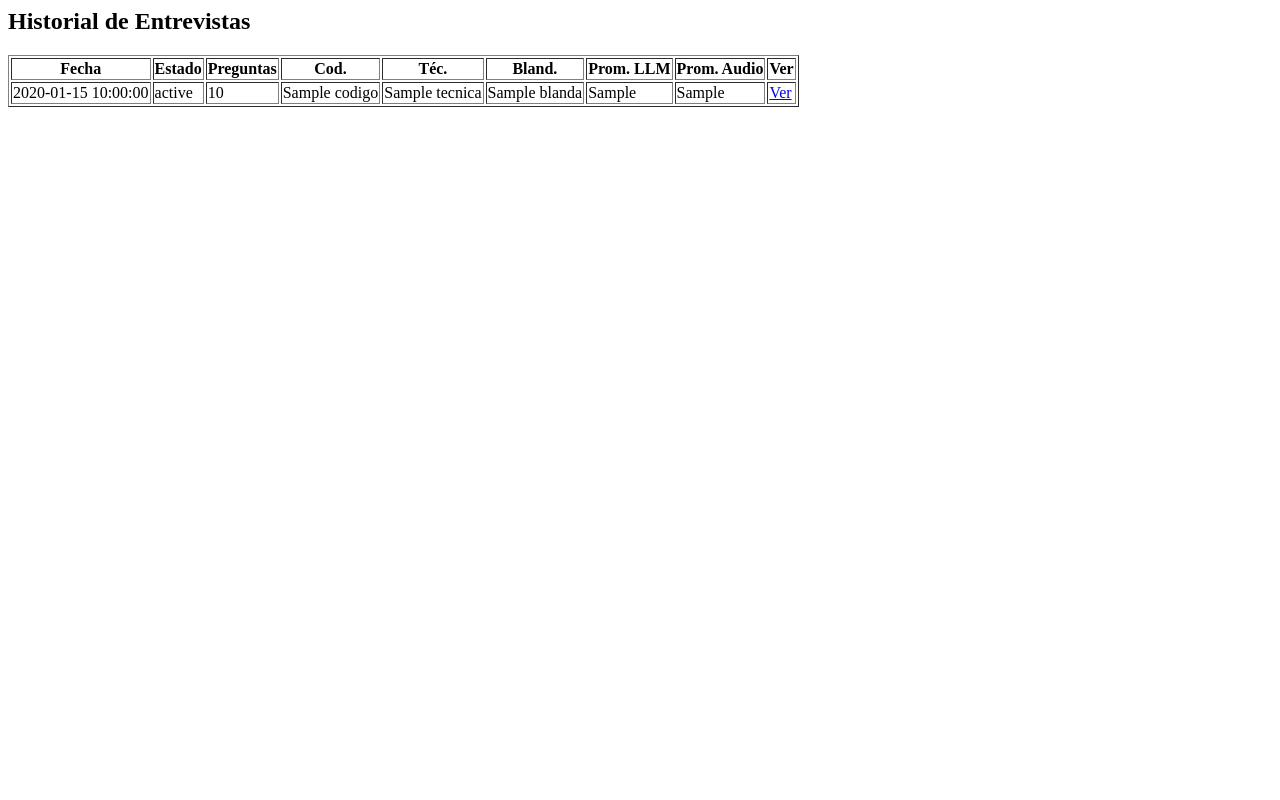
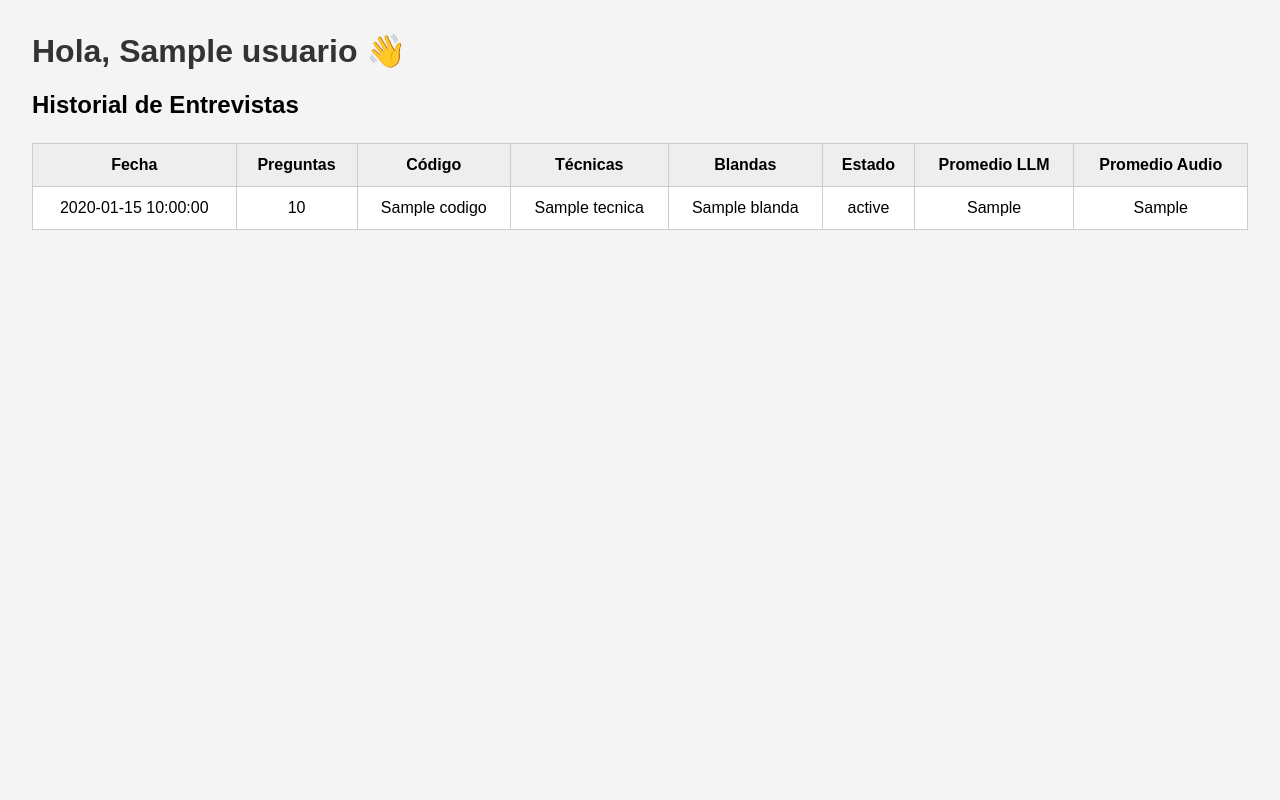
Before and after one commit to mrcolina03/CCInterview, a FastAPI app: template src/simulador_entrevistas/templates/feedback/dashboard.html in a window 1280 px wide. Run offline with FastAPI, Linux system fonts and the light colour scheme; the template is opened without the code that fills it: most values are stand-ins (such as "Sample title", 1, 10 or a date in 2020).

Commit message:
Update dashboard.html

```diff
--- a/src/simulador_entrevistas/templates/feedback/dashboard.html
+++ b/src/simulador_entrevistas/templates/feedback/dashboard.html
@@ -1,34 +1,74 @@
-{% block content %}
+<!DOCTYPE html>
+<html lang="es">
+<head>
+    <meta charset="UTF-8">
+    <title>Dashboard de Entrevistas</title>
+    <style>
+        body {
+            font-family: Arial, sans-serif;
+            margin: 2rem;
+            background-color: #f4f4f4;
+        }
+        h1 {
+            color: #333;
+        }
+        table {
+            width: 100%;
+            border-collapse: collapse;
+            margin-top: 1.5rem;
+            background-color: white;
+        }
+        th, td {
+            padding: 0.75rem;
+            border: 1px solid #ccc;
+            text-align: center;
+        }
+        th {
+            background-color: #eee;
+        }
+        .estado-finalizada {
+            color: green;
+        }
+        .estado-activa {
+            color: orange;
+        }
+    </style>
+</head>
+<body>
+    <h1>Hola, {{ usuario.nombre }} 👋</h1>
     <h2>Historial de Entrevistas</h2>
 
-<table border="1">
+    {% if entrevistas %}
+        <table>
             <thead>
                 <tr>
                     <th>Fecha</th>
+                    <th>Preguntas</th>
+                    <th>Código</th>
+                    <th>Técnicas</th>
+                    <th>Blandas</th>
                     <th>Estado</th>
-            <th>Preguntas</th>
-            <th>Cod.</th>
-            <th>Téc.</th>
-            <th>Bland.</th>
-            <th>Prom. LLM</th>
-            <th>Prom. Audio</th>
-            <th>Ver</th>
+                    <th>Promedio LLM</th>
+                    <th>Promedio Audio</th>
                 </tr>
             </thead>
             <tbody>
-        {% for e in entrevistas %}
+                {% for entrevista in entrevistas %}
                     <tr>
-            <td>{{ e.fecha }}</td>
-            <td>{{ e.estado }}</td>
-            <td>{{ e.total }}</td>
-            <td>{{ e.codigo }}</td>
-            <td>{{ e.tecnica }}</td>
-            <td>{{ e.blanda }}</td>
-            <td>{{ e.promedio_llm }}</td>
-            <td>{{ e.promedio_audio }}</td>
-            <td><a href="/resultados/{{ e._id }}">Ver</a></td>
+                        <td>{{ entrevista.fecha }}</td>
+                        <td>{{ entrevista.total }}</td>
+                        <td>{{ entrevista.codigo }}</td>
+                        <td>{{ entrevista.tecnica }}</td>
+                        <td>{{ entrevista.blanda }}</td>
+                        <td class="estado-{{ entrevista.estado | lower }}">{{ entrevista.estado }}</td>
+                        <td>{{ entrevista.promedio_llm }}</td>
+                        <td>{{ entrevista.promedio_audio }}</td>
                     </tr>
                 {% endfor %}
             </tbody>
         </table>
-{% endblock %}
+    {% else %}
+        <p>No tienes entrevistas registradas todavía.</p>
+    {% endif %}
+</body>
+</html>
```
Lines whose indentation alone changed are shown as unchanged.
